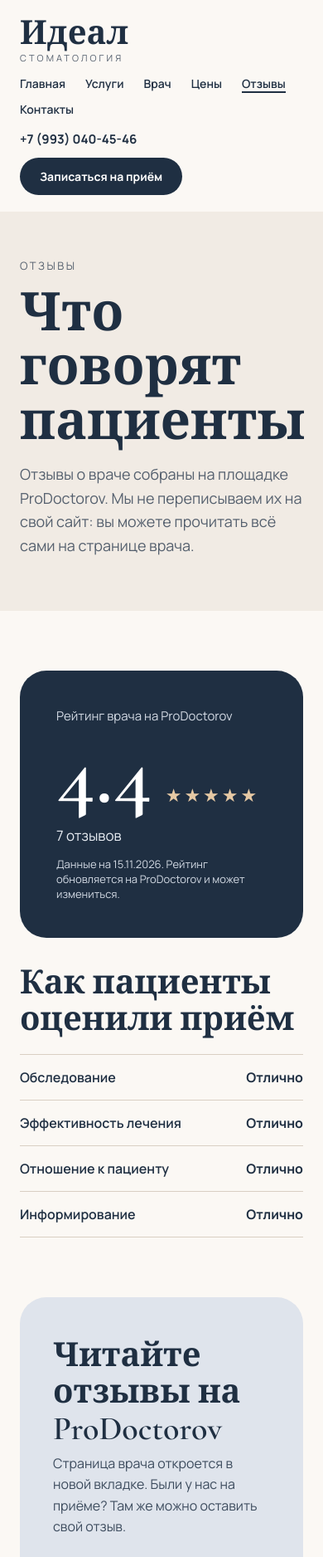
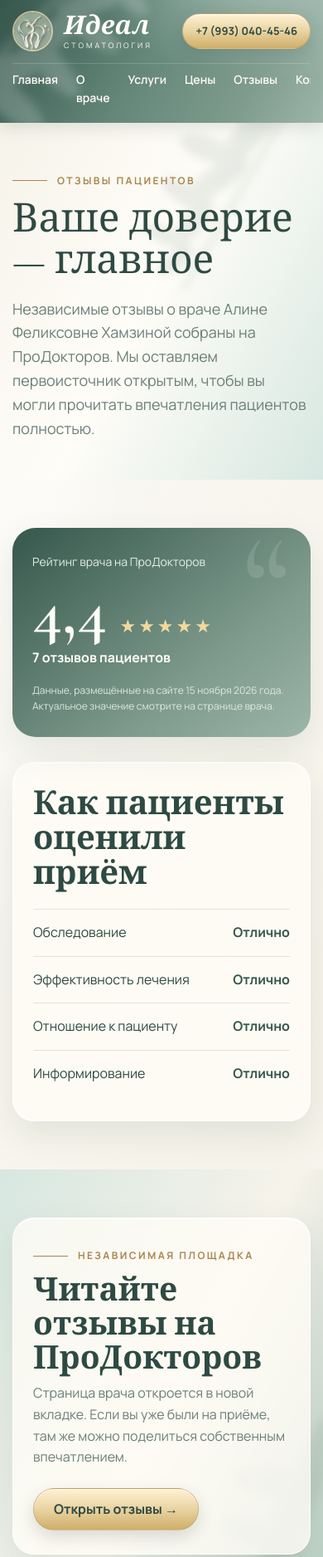
Before and after one commit to jshskirova93-lab/klinika-ideal-site, a plain HTML site: page otzyvy.html in a window 390 px wide. Shown: the top 1876 px of the page at 83% size. Drawn offline with nearby package versions, Linux system fonts and the light colour scheme.

Commit message:
Unify prices and reviews with sage theme

```diff
--- /dev/null
+++ b/assets/internal.css
@@ -0,0 +1,200 @@
+:root {
+  --sage: #7e9b8d;
+  --sage-deep: #36574c;
+  --sage-dark: #2e4a42;
+  --mint: #b7cec3;
+  --mist: #d7e7e1;
+  --pearl: #f6f3ea;
+  --pearl-light: #fffdf7;
+  --champagne: #d9c9a7;
+  --gold-deep: #a98750;
+  --muted: #6b7f78;
+  --line: rgba(54, 87, 76, .14);
+  --gold-line: rgba(169, 135, 80, .32);
+  --shadow: 0 16px 42px rgba(47, 76, 63, .10);
+  --display: "Cormorant Garamond", Georgia, serif;
+  --body: "Manrope", Arial, sans-serif;
+  color-scheme: light;
+}
+
+* { box-sizing: border-box; }
+html { scroll-behavior: smooth; }
+body {
+  margin: 0;
+  color: var(--sage-dark);
+  background:
+    radial-gradient(ellipse at 4% 0%, rgba(255,255,255,.94), transparent 30%),
+    linear-gradient(120deg, #fbfaf6 0%, var(--pearl) 55%, #eef4ef 100%);
+  font: 16px/1.6 var(--body);
+}
+a { color: inherit; }
+a:focus-visible,
+button:focus-visible,
+input:focus-visible,
+summary:focus-visible {
+  outline: 3px solid rgba(169,135,80,.72);
+  outline-offset: 3px;
+}
+h1, h2, h3 {
+  margin: 0;
+  color: var(--sage-dark);
+  font-family: var(--display);
+  font-weight: 600;
+  line-height: 1.05;
+  text-wrap: balance;
+}
+p { margin-top: 0; }
+.w { width: min(1160px, calc(100% - 48px)); margin-inline: auto; }
+
+/* Общая шапка внутренних страниц */
+.site-header {
+  position: relative;
+  z-index: 10;
+  overflow: hidden;
+  color: var(--pearl-light);
+  background:
+    radial-gradient(ellipse at 85% -35%, rgba(215,231,225,.55), transparent 52%),
+    linear-gradient(118deg, var(--sage-deep), #64877a 45%, var(--sage) 76%, #9db5aa);
+  box-shadow: 0 5px 20px rgba(28,57,47,.14);
+}
+.site-header::before,
+.page-hero::before,
+.soft-band::before,
+.site-footer::before {
+  content: "";
+  position: absolute;
+  width: 330px;
+  height: 410px;
+  pointer-events: none;
+  background: currentColor;
+  -webkit-mask: url("leaf-shadow.svg") center / contain no-repeat;
+  mask: url("leaf-shadow.svg") center / contain no-repeat;
+}
+.site-header::before { left: -90px; top: -195px; color: rgba(255,255,255,.19); transform: rotate(20deg); }
+.site-header .w { display: flex; align-items: center; justify-content: space-between; gap: 14px 28px; padding-block: 13px; }
+.brand { display: flex; align-items: center; gap: 13px; color: var(--pearl-light); text-decoration: none; line-height: 1; }
+.brand img { width: 58px; height: 58px; border: 2px solid rgba(238,218,173,.76); border-radius: 50%; object-fit: cover; box-shadow: 0 4px 14px rgba(20,47,38,.18); }
+.brand span { display: flex; flex-direction: column; }
+.brand b { color: var(--pearl-light); font: italic 600 37px/1 var(--display); }
+.brand small { margin-top: 3px; font-size: 9px; letter-spacing: .32em; }
+.site-nav { display: flex; flex-wrap: wrap; justify-content: center; gap: 8px 28px; }
+.site-nav a { position: relative; font-weight: 600; text-decoration: none; }
+.site-nav a:hover { color: #ffefc8; }
+.site-nav a[aria-current="page"]::after { content: ""; position: absolute; left: 0; right: 0; bottom: -7px; height: 1px; background: var(--champagne); }
+.header-phone,
+.gold-button {
+  display: inline-flex;
+  align-items: center;
+  justify-content: center;
+  padding: 12px 24px;
+  color: var(--sage-dark);
+  background: linear-gradient(180deg, #fff2d4 0%, #e8d29f 52%, #cfae69 100%);
+  border: 1px solid rgba(181,145,82,.52);
+  border-radius: 999px;
+  box-shadow: inset 0 1px rgba(255,255,255,.85), 0 8px 20px rgba(42,64,56,.17);
+  font-weight: 700;
+  text-decoration: none;
+  transition: transform .2s ease, box-shadow .2s ease;
+}
+.header-phone:hover,
+.gold-button:hover { transform: translateY(-1px); box-shadow: inset 0 1px rgba(255,255,255,.9), 0 11px 24px rgba(42,64,56,.21); }
+
+/* Заголовок и общие блоки */
+.page-hero { position: relative; overflow: hidden; padding: 72px 0 66px; background: linear-gradient(118deg, var(--pearl) 0%, #fffdf8 47%, var(--mist) 100%); }
+.page-hero::before { right: -70px; top: -155px; color: rgba(54,87,76,.10); transform: rotate(185deg); }
+.page-hero .w { position: relative; z-index: 1; }
+.eyebrow { display: inline-flex; align-items: center; gap: 12px; margin-bottom: 12px; color: var(--gold-deep); font-size: 12px; font-weight: 700; letter-spacing: .2em; text-transform: uppercase; }
+.eyebrow::before { content: ""; width: 42px; height: 1px; background: currentColor; }
+.page-hero h1 { max-width: 850px; font-size: clamp(48px, 7vw, 78px); font-weight: 500; }
+.page-lead { max-width: 710px; margin: 18px 0 0; color: var(--muted); font-size: 18px; }
+.section { padding: 78px 0; }
+.section-title { max-width: 760px; margin-bottom: 30px; font-size: clamp(38px, 5vw, 54px); }
+.section-copy { max-width: 720px; color: var(--muted); font-size: 17px; }
+.pearl-card { background: rgba(255,253,247,.78); border: 1px solid rgba(255,255,255,.88); border-radius: 26px; box-shadow: var(--shadow), inset 0 1px rgba(255,255,255,.9); }
+.soft-band { position: relative; overflow: hidden; background: linear-gradient(118deg, var(--mist), var(--pearl) 54%, var(--mint)); }
+.soft-band::before { right: -110px; bottom: -190px; color: rgba(54,87,76,.09); transform: rotate(170deg); }
+.soft-band > .w { position: relative; z-index: 1; }
+
+/* Прайс-лист */
+.price-page .price-main { padding-top: 62px; padding-bottom: 70px; }
+.price-page .price-main > h1 { font-size: clamp(48px, 7vw, 72px); font-weight: 500; }
+.price-page .lead { max-width: 710px; margin: 14px 0 28px; color: var(--muted); font-size: 17px; }
+.search-label { display: block; margin-bottom: 7px; font-size: 14px; font-weight: 700; }
+.price-page .find { display: block; width: 100%; max-width: 650px; padding: 15px 18px; color: var(--sage-dark); background: rgba(255,253,247,.9); border: 1px solid var(--gold-line); border-radius: 14px; box-shadow: 0 7px 20px rgba(47,76,63,.06); font: inherit; }
+.price-page .chips { display: flex; flex-wrap: wrap; gap: 8px; margin: 22px 0 12px; }
+.price-page .chips a { padding: 7px 14px; color: var(--sage-deep); background: rgba(255,253,247,.75); border: 1px solid rgba(54,87,76,.15); border-radius: 999px; font-size: 14px; font-weight: 600; text-decoration: none; }
+.price-page .chips a:hover { color: var(--pearl-light); background: var(--sage-deep); }
+.price-page .grp { margin-top: 34px; padding: 28px 30px 18px; scroll-margin-top: 22px; background: rgba(255,253,247,.78); border: 1px solid rgba(255,255,255,.92); border-radius: 24px; box-shadow: 0 10px 28px rgba(47,76,63,.07); }
+.price-page .grp h2 { display: flex; align-items: center; gap: 18px; margin-bottom: 8px; font-size: clamp(29px, 4vw, 39px); font-weight: 500; }
+.price-page .grp h2::after { content: ""; flex: 1; height: 1px; background: linear-gradient(90deg, var(--champagne), transparent); }
+.price-page ul { margin: 0; padding: 0; list-style: none; }
+.price-page li { display: flex; align-items: baseline; justify-content: space-between; gap: 24px; padding: 12px 0; border-bottom: 1px solid var(--line); }
+.price-page li:last-child { border-bottom: 0; }
+.price-page li small { color: var(--muted); font-size: 12px; }
+.price-page b.pr { flex: none; white-space: nowrap; color: var(--sage-deep); font-family: var(--body); }
+.price-page .none { display: none; margin-top: 28px; color: var(--muted); font-style: italic; }
+.price-page .dis { margin: 42px 0 0; padding: 20px 24px; color: var(--muted); background: linear-gradient(110deg, rgba(215,231,225,.62), rgba(246,243,234,.9)); border: 1px solid var(--gold-line); border-radius: 18px; font-size: 14px; }
+
+/* Отзывы */
+.reviews-layout { display: grid; grid-template-columns: .9fr 1.1fr; gap: 30px; align-items: stretch; }
+.rating-card { position: relative; overflow: hidden; padding: 42px; color: var(--pearl-light); background: linear-gradient(140deg, var(--sage-deep), var(--sage) 66%, #9db5aa); border-radius: 28px; box-shadow: var(--shadow); }
+.rating-card::after { content: "“"; position: absolute; right: 24px; top: -16px; color: rgba(255,255,255,.12); font: 170px/1 var(--display); }
+.rating-label { color: #e6eee9; font-size: 14px; }
+.rating-line { display: flex; flex-wrap: wrap; align-items: baseline; gap: 15px; margin: 14px 0 8px; }
+.rating-number { font: 600 100px/.82 var(--display); }
+.stars { color: #f1d89f; font-size: 22px; letter-spacing: 3px; }
+.rating-note { display: block; margin-top: 16px; color: #dce8e2; font-size: 12px; }
+.score-card { padding: 38px 40px; }
+.score-card h2 { margin-bottom: 22px; font-size: 40px; }
+.score-row { display: flex; justify-content: space-between; gap: 16px; padding: 15px 0; border-top: 1px solid var(--line); }
+.score-row strong { color: var(--sage-deep); }
+.reviews-cta { display: flex; flex-wrap: wrap; align-items: center; justify-content: space-between; gap: 24px 40px; padding: 40px; }
+.reviews-cta h2 { font-size: 39px; }
+.reviews-cta p { max-width: 620px; margin: 9px 0 0; color: var(--muted); }
+
+.final-cta { padding: 72px 0; text-align: center; }
+.final-cta h2 { max-width: 760px; margin-inline: auto; font-size: clamp(43px, 6vw, 62px); }
+.final-cta p { max-width: 620px; margin: 16px auto 26px; color: var(--muted); }
+
+/* Подвал */
+.site-footer { position: relative; overflow: hidden; color: #edf3ef; background: linear-gradient(120deg, #27483d, var(--sage-deep) 62%, #6f9183); }
+.site-footer::before { right: -120px; bottom: -220px; color: rgba(255,255,255,.10); transform: rotate(160deg); }
+.site-footer .w { position: relative; z-index: 1; display: grid; grid-template-columns: 1.2fr .8fr 1fr; gap: 32px 48px; padding-block: 44px; }
+.footer-brand b { display: block; color: var(--pearl-light); font: italic 600 36px/1 var(--display); }
+.footer-brand span { display: block; margin-top: 8px; color: #dbe8e1; font-size: 13px; }
+.footer-contact { display: grid; align-content: start; gap: 5px; font-size: 14px; }
+.footer-legal { color: #dbe8e1; font-size: 12px; }
+.footer-legal p { margin: 0 0 8px; }
+
+@media (max-width: 980px) {
+  .site-header .w { flex-wrap: wrap; }
+  .site-nav { order: 3; width: 100%; padding-top: 8px; border-top: 1px solid rgba(255,255,255,.16); }
+  .reviews-layout { grid-template-columns: 1fr; }
+  .site-footer .w { grid-template-columns: 1fr 1fr; }
+  .footer-legal { grid-column: 1 / -1; }
+}
+
+@media (max-width: 680px) {
+  .w { width: min(100% - 30px, 1160px); }
+  .site-header .w { justify-content: center; }
+  .brand { margin-right: auto; }
+  .brand img { width: 49px; height: 49px; }
+  .brand b { font-size: 31px; }
+  .header-phone { padding: 10px 15px; font-size: 13px; }
+  .site-nav { justify-content: flex-start; flex-wrap: nowrap; gap: 22px; overflow-x: auto; padding-bottom: 5px; font-size: 14px; scrollbar-width: none; }
+  .site-nav::-webkit-scrollbar { display: none; }
+  .page-hero { padding: 52px 0 48px; }
+  .page-hero h1 { font-size: 48px; }
+  .section { padding: 58px 0; }
+  .price-page .price-main { padding-top: 46px; }
+  .price-page .grp { padding: 22px 18px 12px; border-radius: 20px; }
+  .price-page .grp h2 { display: block; font-size: 30px; }
+  .price-page .grp h2::after { display: block; width: 64px; margin-top: 12px; }
+  .price-page li { flex-direction: column; gap: 4px; }
+  .rating-card,
+  .score-card,
+  .reviews-cta { padding: 28px 24px; }
+  .rating-number { font-size: 80px; }
+  .site-footer .w { grid-template-columns: 1fr; }
+  .footer-legal { grid-column: auto; }
+}
--- a/otzyvy.html
+++ b/otzyvy.html
@@ -3,91 +3,65 @@
 <head>
 <meta charset="utf-8">
 <meta name="viewport" content="width=device-width, initial-scale=1">
-<title>Что говорят пациенты</title>
+<meta name="description" content="Отзывы пациентов о враче-стоматологе Алине Феликсовне Хамзиной и стоматологии «Идеал» в Уфе.">
+<title>Отзывы пациентов — стоматология «Идеал»</title>
 <link rel="preconnect" href="https://fonts.googleapis.com">
 <link rel="preconnect" href="https://fonts.gstatic.com" crossorigin>
-<link href="https://fonts.googleapis.com/css2?family=Cormorant+Garamond:wght@500;600;700&family=Manrope:wght@400;600;700&display=swap" rel="stylesheet">
-<style>
-body{margin:0;font-family:'Manrope',system-ui,sans-serif;background:#fbf8f4;color:#1f2f42}
-a{color:#1f2f42}a:hover{color:#3a5272}
-a:focus-visible{outline:3px solid #b79a7a;outline-offset:3px}
-h1,h2,h3{font-family:'Cormorant Garamond',Georgia,serif}
-</style>
+<link href="https://fonts.googleapis.com/css2?family=Cormorant+Garamond:ital,wght@0,500;0,600;1,500;1,600&family=Manrope:wght@400;500;600;700&display=swap" rel="stylesheet">
+<link rel="stylesheet" href="assets/internal.css">
 </head>
-<body>
-<div style="width:100%;background:#fbf8f4;display:flex;flex-direction:column">
+<body class="reviews-page">
+<header class="site-header"><div class="w">
+<a class="brand" href="index.html" aria-label="Стоматология «Идеал», главная"><img src="images/mark.jpg" alt=""><span><b>Идеал</b><small>СТОМАТОЛОГИЯ</small></span></a>
+<nav class="site-nav" aria-label="Основная навигация"><a href="index.html">Главная</a><a href="index.html#vrach">О враче</a><a href="index.html#uslugi">Услуги</a><a href="prices.html">Цены</a><a href="otzyvy.html" aria-current="page">Отзывы</a><a href="index.html#kontakty">Контакты</a></nav>
+<a class="header-phone" href="tel:+79930404546">+7 (993) 040-45-46</a>
+</div></header>
 
-<!-- Шапка -->
-<header style="max-width:1200px;width:100%;margin:0 auto;padding:20px 24px;box-sizing:border-box;display:flex;flex-wrap:wrap;align-items:center;justify-content:space-between;gap:16px 24px">
-<a href="index.html" style="text-decoration:none;display:flex;flex-direction:column;line-height:1">
-<span style="font-family:'Cormorant Garamond',Georgia,serif;font-size:40px;font-weight:600;color:#1f2f42">Идеал</span>
-<span style="font-size:11px;letter-spacing:0.28em;color:#55606e;margin-top:4px">СТОМАТОЛОГИЯ</span>
-</a>
-<nav style="display:flex;flex-wrap:wrap;gap:10px 24px;font-size:14px;font-weight:600">
-<a href="index.html" style="text-decoration:none">Главная</a>
-<a href="index.html#uslugi" style="text-decoration:none">Услуги</a>
-<a href="index.html#vrach" style="text-decoration:none">Врач</a>
-<a href="index.html#ceny" style="text-decoration:none">Цены</a>
-<a href="#top" style="text-decoration:none;border-bottom:2px solid #1f2f42">Отзывы</a>
-<a href="index.html#kontakty" style="text-decoration:none">Контакты</a>
-</nav>
-<div style="display:flex;flex-wrap:wrap;align-items:center;gap:12px 20px">
-<span style="font-weight:700;font-size:15px">+7 (993) 040-45-46</span>
-<a href="index.html#zapis" style="background:#1f2f42;color:#ffffff;font-weight:700;font-size:14px;text-decoration:none;padding:13px 24px;border-radius:999px">Записаться на приём</a>
+<main>
+<section class="page-hero" id="top"><div class="w">
+<span class="eyebrow">Отзывы пациентов</span>
+<h1>Ваше доверие — главное</h1>
+<p class="page-lead">Независимые отзывы о враче Алине Феликсовне Хамзиной собраны на ПроДокторов. Мы оставляем первоисточник открытым, чтобы вы могли прочитать впечатления пациентов полностью.</p>
+</div></section>
+
+<section class="section"><div class="w reviews-layout">
+<article class="rating-card">
+<span class="rating-label">Рейтинг врача на ПроДокторов</span>
+<div class="rating-line"><strong class="rating-number">4,4</strong><span class="stars" aria-label="Рейтинг 4,4 из 5">★★★★★</span></div>
+<strong>7 отзывов пациентов</strong>
+<span class="rating-note">Данные, размещённые на сайте 15 ноября 2026 года. Актуальное значение смотрите на странице врача.</span>
+</article>
+<article class="pearl-card score-card">
+<h2>Как пациенты оценили приём</h2>
+<div class="score-row"><span>Обследование</span><strong>Отлично</strong></div>
+<div class="score-row"><span>Эффективность лечения</span><strong>Отлично</strong></div>
+<div class="score-row"><span>Отношение к пациенту</span><strong>Отлично</strong></div>
+<div class="score-row"><span>Информирование</span><strong>Отлично</strong></div>
+</article>
+</div></section>
+
+<section class="soft-band section"><div class="w">
+<div class="pearl-card reviews-cta">
+<div>
+<span class="eyebrow">Независимая площадка</span>
+<h2>Читайте отзывы на ПроДокторов</h2>
+<p>Страница врача откроется в новой вкладке. Если вы уже были на приёме, там же можно поделиться собственным впечатлением.</p>
 </div>
-</header>
+<a class="gold-button" href="https://prodoctorov.ru/ufa/vrach/1285823-hamzina/" target="_blank" rel="noopener noreferrer">Открыть отзывы →</a>
+</div>
+</div></section>
 
-<!-- Заголовок -->
-<section id="top" style="background:#f1ebe4">
-<div style="max-width:1200px;width:100%;margin:0 auto;padding:56px 24px 64px;box-sizing:border-box;display:flex;flex-direction:column;gap:16px">
-<span style="font-size:13px;letter-spacing:0.2em;color:#55606e">ОТЗЫВЫ</span>
-<h1 style="margin:0;font-size:64px;line-height:1.02;font-weight:600;text-wrap:balance">Что говорят пациенты</h1>
-<p style="margin:0;font-size:18px;line-height:1.6;color:#55606e;max-width:640px">Отзывы о враче собраны на площадке ProDoctorov. Мы не переписываем их на свой сайт: вы можете прочитать всё сами на странице врача.</p>
-</div>
-</section>
+<section class="final-cta"><div class="w">
+<h2>Начнём со спокойной консультации</h2>
+<p>Расскажите, что вас беспокоит. Врач проведёт осмотр, объяснит варианты и заранее обсудит стоимость.</p>
+<a class="gold-button" href="index.html#zapis">Записаться на приём</a>
+</div></section>
+</main>
 
-<!-- Рейтинг -->
-<section style="max-width:1200px;width:100%;margin:0 auto;padding:72px 24px;box-sizing:border-box;display:flex;flex-wrap:wrap;gap:32px;align-items:stretch">
-<div style="flex:1 1 360px;min-width:0;background:#1f2f42;color:#ffffff;border-radius:32px;padding:44px;box-sizing:border-box;display:flex;flex-direction:column;gap:14px;justify-content:center">
-<span style="font-size:15px;color:#d3dae4">Рейтинг врача на ProDoctorov</span>
-<div style="display:flex;align-items:baseline;gap:16px;flex-wrap:wrap">
-<span style="font-family:'Cormorant Garamond',Georgia,serif;font-size:104px;font-weight:600;line-height:0.9">4.4</span>
-<span style="font-size:22px;letter-spacing:3px;color:#e6c9a4">★★★★★</span>
-</div>
-<span style="font-size:17px;color:#e8edf3">7 отзывов</span>
-<span style="font-size:13px;color:#d3dae4">Данные на 15.11.2026. Рейтинг обновляется на ProDoctorov и может измениться.</span>
-</div>
-<div style="flex:1 1 360px;min-width:0;display:flex;flex-direction:column;gap:20px;justify-content:center">
-<h2 style="margin:0;font-size:40px;font-weight:600;line-height:1.1">Как пациенты оценили приём</h2>
-<div style="display:flex;flex-direction:column;border-top:1px solid #d9cfc3">
-<div style="display:flex;justify-content:space-between;gap:16px;padding:16px 0;border-bottom:1px solid #d9cfc3"><span style="font-weight:600">Обследование</span><span style="font-weight:700">Отлично</span></div>
-<div style="display:flex;justify-content:space-between;gap:16px;padding:16px 0;border-bottom:1px solid #d9cfc3"><span style="font-weight:600">Эффективность лечения</span><span style="font-weight:700">Отлично</span></div>
-<div style="display:flex;justify-content:space-between;gap:16px;padding:16px 0;border-bottom:1px solid #d9cfc3"><span style="font-weight:600">Отношение к пациенту</span><span style="font-weight:700">Отлично</span></div>
-<div style="display:flex;justify-content:space-between;gap:16px;padding:16px 0;border-bottom:1px solid #d9cfc3"><span style="font-weight:600">Информирование</span><span style="font-weight:700">Отлично</span></div>
-</div>
-</div>
-</section>
-
-<!-- Ссылка на отзывы -->
-<section style="max-width:1200px;width:100%;margin:0 auto;padding:0 24px 88px;box-sizing:border-box">
-<div style="background:#dfe4ec;border-radius:32px;padding:48px 40px;box-sizing:border-box;display:flex;flex-wrap:wrap;gap:24px 40px;align-items:center;justify-content:space-between">
-<div style="display:flex;flex-direction:column;gap:8px;max-width:560px">
-<h2 style="margin:0;font-size:40px;font-weight:600;line-height:1.1">Читайте отзывы на ProDoctorov</h2>
-<p style="margin:0;color:#3d4c5e;line-height:1.6">Страница врача откроется в новой вкладке. Были у нас на приёме? Там же можно оставить свой отзыв.</p>
-</div>
-<a href="https://prodoctorov.ru/ufa/vrach/1285823-hamzina/" style="background:#1f2f42;color:#ffffff;font-weight:700;font-size:17px;text-decoration:none;padding:18px 34px;border-radius:999px">Открыть отзывы</a>
-</div>
-</section>
-
-<!-- Подвал -->
-<footer style="background:#1f2f42;color:#e8edf3">
-<div style="max-width:1200px;margin:0 auto;padding:48px 24px;box-sizing:border-box;display:flex;flex-wrap:wrap;gap:32px 48px;justify-content:space-between">
-<div style="display:flex;flex-direction:column;gap:6px"><span style="font-family:'Cormorant Garamond',Georgia,serif;font-size:36px;font-weight:600;color:#ffffff;line-height:1">Идеал</span><span style="font-size:11px;letter-spacing:0.28em;color:#d3dae4">СТОМАТОЛОГИЯ</span><span style="font-size:14px;color:#d3dae4;margin-top:8px">ООО «Идеал». Стоматология и ортопедия.</span></div>
-<div style="display:flex;flex-direction:column;gap:8px;font-size:15px"><span>г. Уфа, ул. Рязанская, 1/1</span><span>+7 (993) 040-45-46</span><span>idealstomat@bk.ru</span><span>Пн.–пт. 09:00–20:00</span></div>
-<div style="display:flex;flex-direction:column;gap:8px;font-size:13px;color:#d3dae4;max-width:380px"><span>Имеются противопоказания. Необходима консультация специалиста.</span><span>© 2026 Стоматология «Идеал»</span></div>
-</div>
-</footer>
-
-</div>
+<footer class="site-footer"><div class="w">
+<div class="footer-brand"><b>Идеал</b><span>ООО «Идеал». Стоматология и ортопедия.</span></div>
+<div class="footer-contact"><span>Уфа, ул. Рязанская, 1/1</span><span>+7 (993) 040-45-46</span><span>idealstomat@bk.ru</span><span>Пн.–пт. 09:00–20:00</span></div>
+<div class="footer-legal"><p>Имеются противопоказания. Необходима консультация специалиста.</p><p>© 2026 Стоматология «Идеал»</p></div>
+</div></footer>
 </body>
 </html>
```
Also changed, not shown: prices.html (+20 -29 lines).
